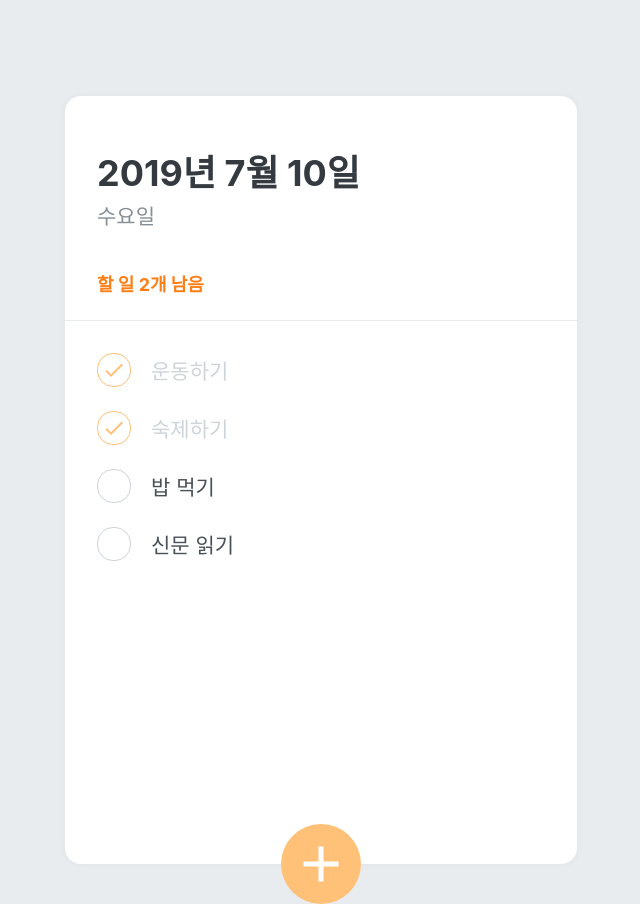
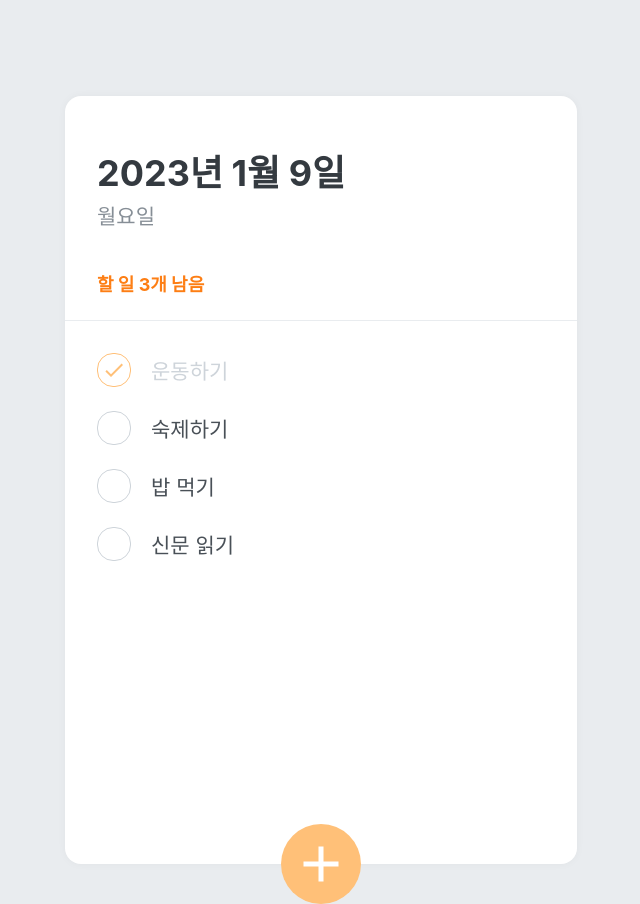
Before and after one commit to tnalswkd/react-todo, a React (Create React App) app: page / in a window 1280 px wide. Shown: the whole page, without its empty margins (319-959 px from the left). Built offline with nearby package versions, Linux system fonts and the light colour scheme.

Commit message:
create, delete 완성

```diff
--- a/src/TodoContext.js
+++ b/src/TodoContext.js
@@ -9,7 +9,7 @@
   {
     id: 2,
     text: '숙제하기',
-    done: true,
+    done: false,
   },
   {
     id: 3,
@@ -17,7 +17,7 @@
     done: false,
   },
   {
-    id: 2,
+    id: 4,
     text: '신문 읽기',
     done: false,
   },
--- a/src/components/TodoCreate.js
+++ b/src/components/TodoCreate.js
@@ -1,6 +1,7 @@
 import React, { useState } from 'react';
 import styled, { css } from 'styled-components';
 import { MdAdd } from 'react-icons/md';
+import { useTodoDispatch, useTodoNextId } from '../TodoContext';
 
 const CircleButton = styled.button`
   background: #ffc078;
@@ -77,15 +78,39 @@
 
 function TodoCreate() {
   const [open, setOpen] = useState(false);
+  const [value, setValue] = useState('');
+
+  const dispatch = useTodoDispatch();
+  const nextId = useTodoNextId();
 
   const onToggle = () => setOpen(!open);
+  const onChange = (e) => setValue(e.target.value);
+  const onSubmit = (e) => {
+    e.preventDefault(); // 새로고침 방지
+    dispatch({
+      type: 'CREATE',
+      todo: {
+        id: nextId.current,
+        text: value,
+        done: false,
+      },
+    });
+    setValue('');
+    setOpen(false);
+    nextId.current += 1;
+  };
 
   return (
     <>
       {open && (
         <InsertFormPositioner>
-          <InsertForm>
-            <Input autoFocus placeholder='할 일을 입력 후, Enter를 누르세요' />
+          <InsertForm onSubmit={onSubmit}>
+            <Input
+              autoFocus
+              placeholder='할 일을 입력 후, Enter를 누르세요'
+              onChange={onChange}
+              value={value}
+            />
           </InsertForm>
         </InsertFormPositioner>
       )}
@@ -96,4 +121,4 @@
   );
 }
 
-export default TodoCreate;
+export default React.memo(TodoCreate);
--- a/src/components/TodoHead.js
+++ b/src/components/TodoHead.js
@@ -28,12 +28,21 @@
 
 function TodoHead() {
   const todos = useTodoState();
-  console.log(todos);
+  const undoneTasks = todos.filter((todo) => !todo.done);
+
+  const today = new Date();
+  const dateString = today.toLocaleDateString('ko-KR', {
+    year: 'numeric',
+    month: 'long',
+    day: 'numeric',
+  });
+  const dayName = today.toLocaleDateString('ko-KR', { weekday: 'long' });
+
   return (
     <TodoHeadBlock>
-      <h1>2019년 7월 10일</h1>
-      <div className='day'>수요일</div>
-      <div className='tasks-left'>할 일 2개 남음</div>
+      <h1>{dateString}</h1>
+      <div className='day'>{dayName}</div>
+      <div className='tasks-left'>할 일 {undoneTasks.length}개 남음</div>
     </TodoHeadBlock>
   );
 }
--- a/src/components/TodoItem.js
+++ b/src/components/TodoItem.js
@@ -1,6 +1,7 @@
 import React from 'react';
 import styled, { css } from 'styled-components';
 import { MdDone, MdDelete } from 'react-icons/md';
+import { useTodoDispatch } from '../TodoContext';
 
 const Remove = styled.div`
   display: flex;
@@ -58,15 +59,22 @@
 `;
 
 function TodoItem({ id, done, text }) {
+  const dispatch = useTodoDispatch();
+  const onToggle = () => dispatch({ type: 'TOGGLE', id });
+  const onRemove = () => dispatch({ type: 'REMOVE', id });
+
   return (
     <TodoItemBlock>
-      <CheckCircle done={done}>{done && <MdDone />}</CheckCircle>
+      <CheckCircle done={done} onClick={onToggle}>
+        {done && <MdDone />}
+      </CheckCircle>
       <Text done={done}>{text}</Text>
-      <Remove>
+      <Remove onClick={onRemove}>
         <MdDelete />
       </Remove>
     </TodoItemBlock>
   );
 }
 
-export default TodoItem;
+// 다른 항목이 업데이트 될 때, 불필요한 리렌더링을 방지
+export default React.memo(TodoItem);
--- a/src/components/TodoList.js
+++ b/src/components/TodoList.js
@@ -1,6 +1,7 @@
 import React from 'react';
 import styled from 'styled-components';
 import TodoItem from './TodoItem';
+import { useTodoState } from '../TodoContext';
 
 const TodoListBlock = styled.div`
   flex: 1;
@@ -10,12 +11,18 @@
 `;
 
 function TodoList() {
+  const todos = useTodoState();
+
   return (
     <TodoListBlock>
-      <TodoItem text='운동하기' done={true} />
-      <TodoItem text='숙제하기' done={true} />
-      <TodoItem text='밥 먹기' done={false} />
-      <TodoItem text='신문 읽기' done={false} />
+      {todos.map((todo) => (
+        <TodoItem
+          key={todo.id}
+          id={todo.id}
+          text={todo.text}
+          done={todo.done}
+        />
+      ))}
     </TodoListBlock>
   );
 }
```
